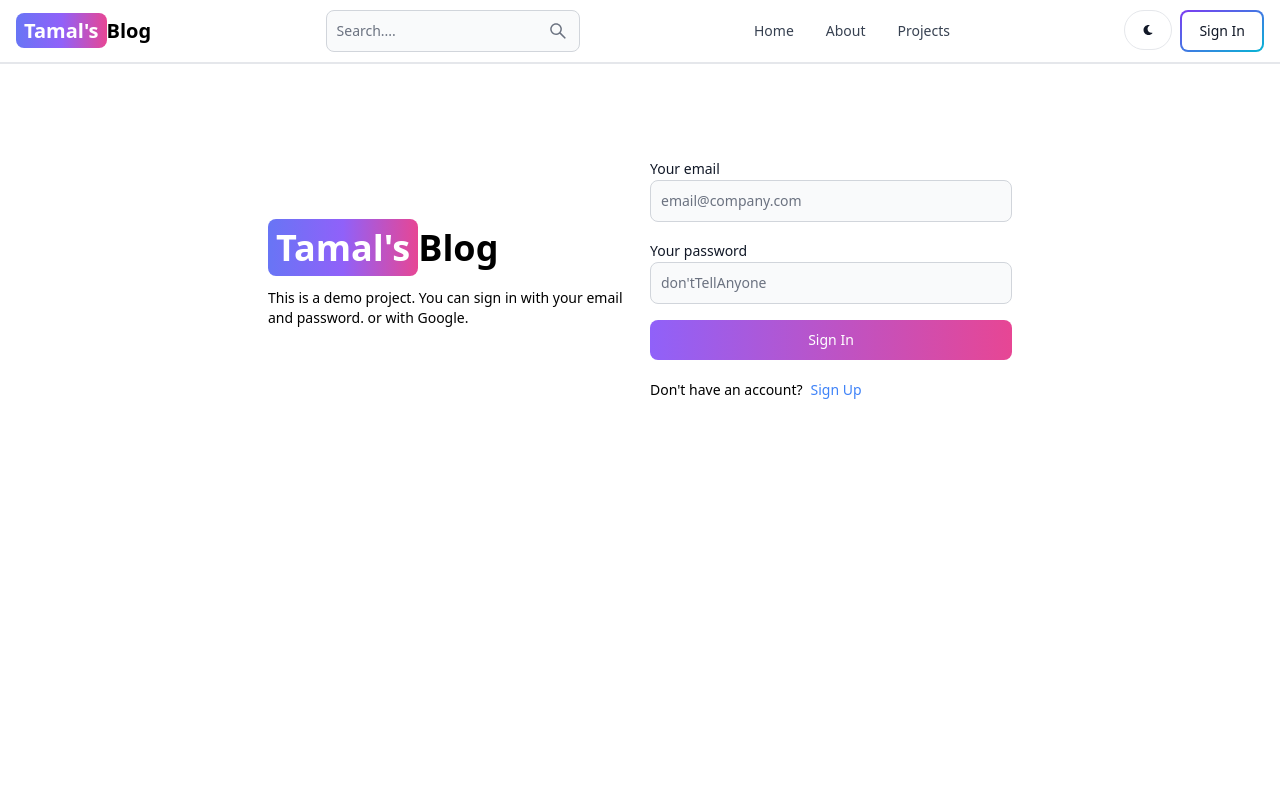
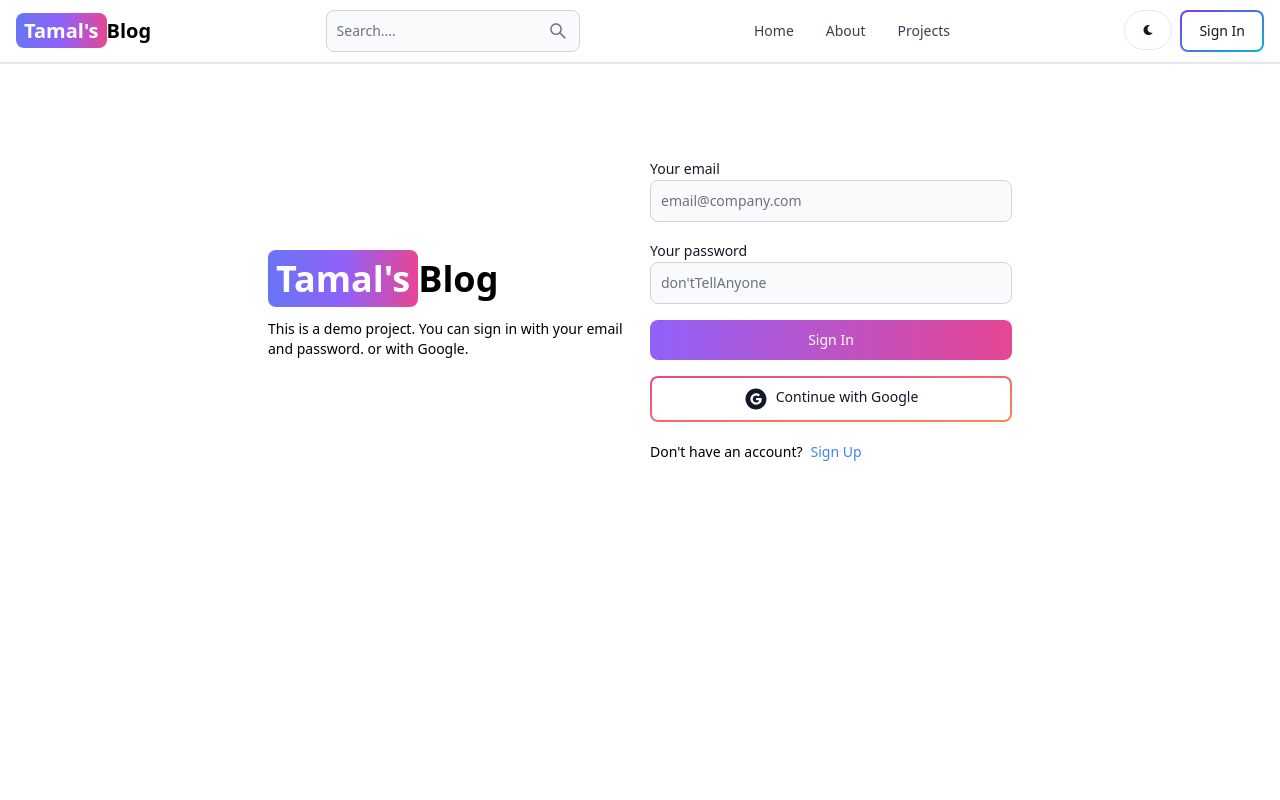
Before and after one commit to Tamalckb531/mern-blog, a React (Vite) app in the folder client/: page /signin in a window 1280 px wide. Shown: the top 800 px of the page. Built offline with nearby package versions, Linux system fonts and the light colour scheme; no server answers.

Commit message:
Oauth commit (frontend part)

```diff
--- /dev/null
+++ b/client/src/components/Oauth.jsx
@@ -0,0 +1,47 @@
+import { GoogleAuthProvider, getAuth, signInWithPopup } from 'firebase/auth'
+import { Button } from 'flowbite-react'
+import React from 'react'
+import { AiFillGoogleCircle } from 'react-icons/ai'
+import { app } from '../firebase'
+import { useDispatch } from 'react-redux'
+import { signInSuccess } from '../redux/user/userSlice'
+import { useNavigate } from 'react-router-dom'
+
+const Oauth = () => {
+    const auth = getAuth(app);
+    const dispatch = useDispatch();
+    const navigate = useNavigate();
+
+    const handleGoogleClick = async () => {
+        const provider = new GoogleAuthProvider();
+        provider.setCustomParameters({ prompt: 'select_account' });
+
+        try {
+            const resultsFromGoogle = await signInWithPopup(auth, provider);
+            const res = await fetch('/api/auth/google', {
+                method: 'POST',
+                headers: { 'Content-Type': 'application/json' },
+                body: JSON.stringify({
+                    name: resultsFromGoogle.user.displayName,
+                    email: resultsFromGoogle.user.email,
+                    googlePhotoUrl: resultsFromGoogle.user.photoURL,
+                }),
+            })
+            const data = await res.json();
+            if (res.ok) {
+                dispatch(signInSuccess(data));
+                navigate('/');
+            }
+        } catch (error) {
+            console.log(error);
+        }
+    }
+    return (
+        <Button type='button' gradientDuoTone='pinkToOrange' outline
+            onClick={handleGoogleClick}>
+            <AiFillGoogleCircle className=' w-6 h-6 mr-2' /> Continue with Google
+        </Button>
+    )
+}
+
+export default Oauth
--- /dev/null
+++ b/client/src/firebase.js
@@ -0,0 +1,18 @@
+// Import the functions you need from the SDKs you need
+import { initializeApp } from "firebase/app";
+// TODO: Add SDKs for Firebase products that you want to use
+// https://firebase.google.com/docs/web/setup#available-libraries
+
+// Your web app's Firebase configuration
+const firebaseConfig = {
+    apiKey: import.meta.env.VITE_FIREBASE_API_KEY,
+    authDomain: "mern-blog-3e20e.firebaseapp.com",
+    projectId: "mern-blog-3e20e",
+    storageBucket: "mern-blog-3e20e.appspot.com",
+    messagingSenderId: "999697896851",
+    appId: "1:999697896851:web:bc453c09e672521d044466"
+};
+
+// Initialize Firebase
+
+export const app = initializeApp(firebaseConfig);
--- a/client/src/pages/SignIn.jsx
+++ b/client/src/pages/SignIn.jsx
@@ -3,6 +3,7 @@
 import { Link, useNavigate } from 'react-router-dom'
 import { useDispatch, useSelector } from 'react-redux'
 import { signInStart, signInSuccess, singInFailure } from '../redux/user/userSlice'
+import Oauth from '../components/Oauth'
 
 const SignIn = () => {
     const [formData, setFormData] = useState({});
@@ -84,6 +85,7 @@
                                 </>
                             ) : 'Sign In'}
                         </Button>
+                        <Oauth />
                     </form>
 
                     {/* have an account  */}
--- a/client/src/pages/SignUp.jsx
+++ b/client/src/pages/SignUp.jsx
@@ -1,6 +1,7 @@
 import { Alert, Button, Label, Spinner, TextInput } from 'flowbite-react'
 import React, { useState } from 'react'
 import { Link, useNavigate } from 'react-router-dom'
+import Oauth from '../components/Oauth';
 
 const SignUp = () => {
     const [formData, setFormData] = useState({});
@@ -91,6 +92,7 @@
                                 </>
                             ) : 'Sign Up'}
                         </Button>
+                        <Oauth />
                     </form>
 
                     {/* have an account  */}
--- a/package.json
+++ b/package.json
@@ -15,6 +15,7 @@
     "bcryptjs": "^2.4.3",
     "dotenv": "^16.4.5",
     "express": "^4.19.2",
+    "firebase": "^10.12.0",
     "jsonwebtoken": "^9.0.2",
     "mongoose": "^8.3.4"
   }
```
Also changed, not shown: 2 other files (tests, documents, lock files or other folders).
